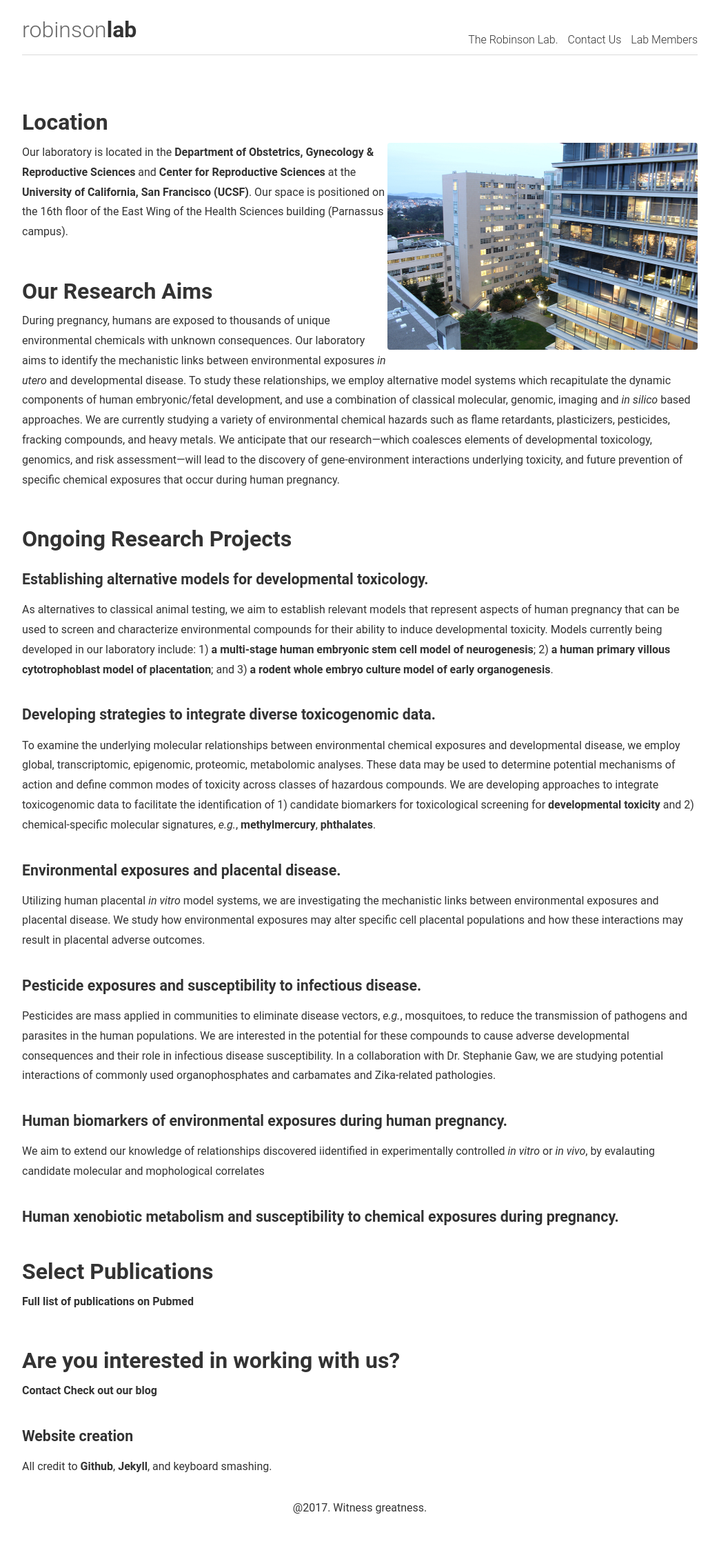
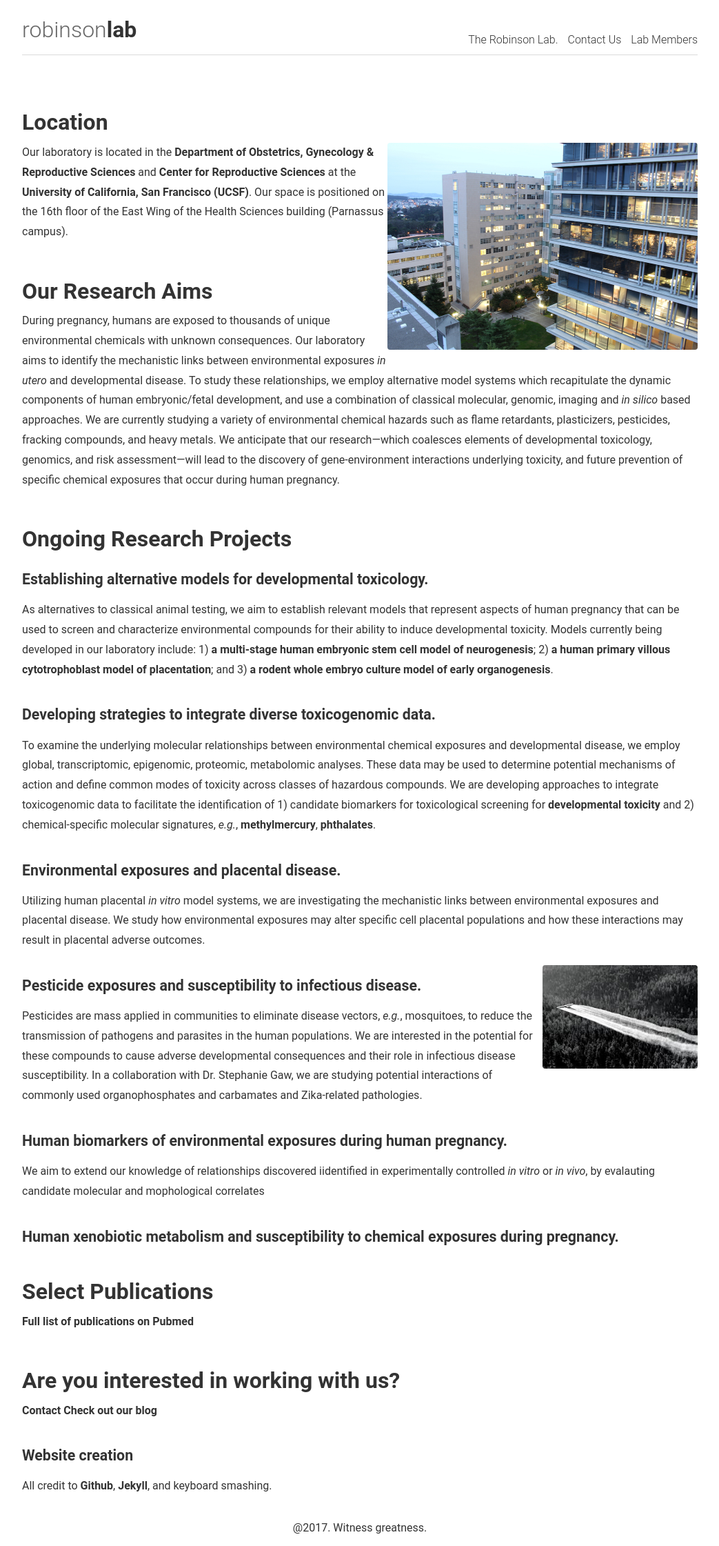
Before and after one commit to jfrobinson/jfrobinson.github.io, a Jekyll site: the page built from about.md, in a window 1280 px wide. Shown: the whole page at 69% size, without its empty margins (118-1161 px from the left). Built offline with Jekyll 4.4.1, drawn with Linux system fonts in a browser that asks for light colours; before the commit the page ends 2212 px from its top, so only the background shows below that.

Commit message:
Update about.md

```diff
--- a/about.md
+++ b/about.md
@@ -16,6 +16,7 @@ To examine the underlying molecular relationships between environmental chemical
 ### Environmental exposures and placental disease.
 Utilizing human placental *in vitro* model systems, we are investigating the mechanistic links between environmental exposures and placental disease. We study how environmental exposures may alter specific cell placental populations and how these interactions may result in placental adverse outcomes.
 
+<img src="https://github.com/jfrobinson/jfrobinson.github.io/blob/master/img/plane%20pesticide%20spray.jpg" width="225" height="150" align="right">
 ### Pesticide exposures and susceptibility to infectious disease.
 Pesticides are mass applied in communities to eliminate disease vectors, *e.g.*, mosquitoes, to reduce the transmission of pathogens and parasites in the human populations. We are interested in the potential for these compounds to cause adverse developmental consequences and their role in infectious disease susceptibility. In a collaboration with Dr. Stephanie Gaw, we are studying potential interactions of commonly used organophosphates and carbamates and Zika-related pathologies.
 
```
